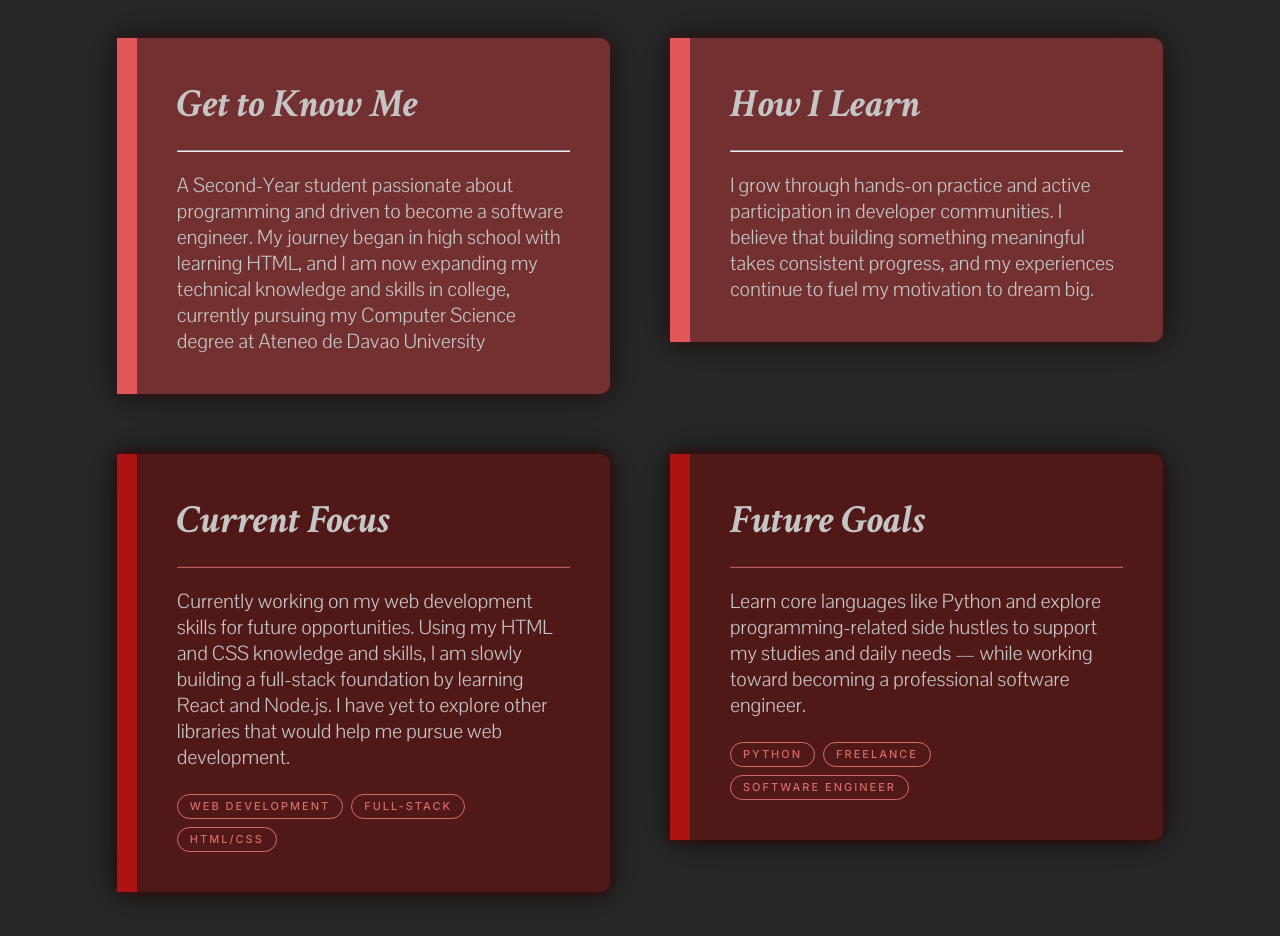
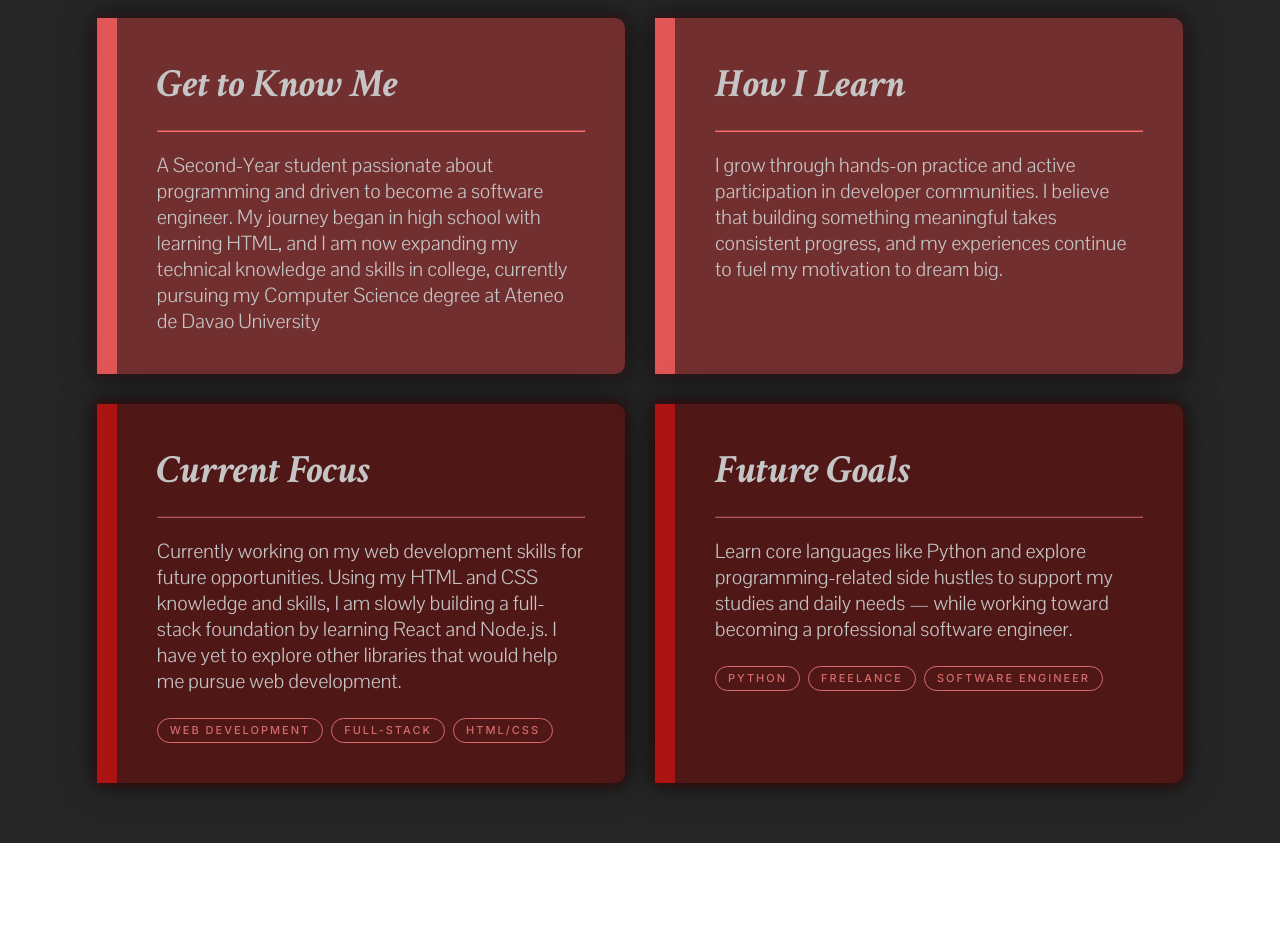
Before and after one commit to itspongs/JosephJamesPungyan-Portfolio, a React (Vite) app in the folder MyPortfolio/: page / in a window 1280 px wide. Shown: the part 1000-1936 px from the top of the page. After the commit the page ends 1843 px from the top, so only its background shows below. Built offline with nearby package versions, Linux system fonts and the light colour scheme.

Commit message:
Updated AboutPage

```diff
--- a/MyPortfolio/src/pages/AboutPage.css
+++ b/MyPortfolio/src/pages/AboutPage.css
@@ -1,7 +1,52 @@
+@import url('https://fonts.googleapis.com/css2?family=Inter:wght@100;200;300;400;500;600;700;800;900&display=swap');
+
+@keyframes floatIn {
+    0%   { opacity: 0; transform: translateY(20px); }
+    100% { opacity: 1; transform: translateY(0);    }
+}
+
 .about-page {
-    background-color:   rgba(0, 0, 0, 0.85);
+    background-color: rgba(0, 0, 0, 0.85);
     padding: 40px 6%;
     font-family: 'Inter', sans-serif;
+}
+
+.about-content {
+    opacity: 1;
+}
+
+/* Hidden by default */
+.about-content .about-header-wrapper,
+.about-content .about-main-line,
+.about-content .box-anim {
+    opacity: 0;
+    transform: translateY(40px);
+}
+
+/* Stagger animation on scroll */
+.about-content.visible .about-header-wrapper { animation: floatIn 0.7s ease 0s   forwards; }
+.about-content.visible .about-main-line      { animation: floatIn 0.7s ease 0.2s forwards; }
+.about-content.visible .box-anim-1           { animation: floatIn 0.7s ease 0.4s forwards; }
+.about-content.visible .box-anim-2           { animation: floatIn 0.7s ease 0.6s forwards; }
+.about-content.visible .box-anim-3           { animation: floatIn 0.7s ease 0.8s forwards; }
+.about-content.visible .box-anim-4           { animation: floatIn 0.7s ease 1.0s forwards; }
+
+/* Hover on inner box - works independently from animation */
+.box-anim {
+    flex: 1;
+    display: flex;
+    min-width: 0;
+}
+
+.box-hover {
+    width: 100%;
+    transition: transform 0.3s ease, box-shadow 0.3s ease;
+    cursor: pointer;
+}
+
+.box-hover:hover {
+    transform: scale(1.05);
+    box-shadow: 0 20px 50px rgba(0, 0, 0, 0.7);
 }
 
 .about-header-wrapper {
@@ -17,6 +62,7 @@
     flex-direction: column;
     flex-shrink: 0;
 }
+
 .about-me-sub-header {
     color: rgb(225, 86, 86);
     font-family: 'Inter', sans-serif;
@@ -26,7 +72,7 @@
     margin-bottom: 0px;
 }
 
-.about-me-title{
+.about-me-title {
     color: rgb(255, 255, 255);
     font-family: 'Crimson Text', serif;
     font-weight: 600;
@@ -39,7 +85,7 @@
     font-size: 28px;
     flex: 1;
     text-align: right;
-    font-family: 'Pontano sans', sans-serif;
+    font-family: 'Pontano Sans', sans-serif;
     font-weight: 300;
 }
 
@@ -50,34 +96,14 @@
     margin: 0px 0px 20px;
 }
 
-.get-to-know-me-container {
-    background-color: rgba(134, 51, 51, 0.8);
-    border-radius: 0px 10px 10px 0px;
-    border: solid 20px;
-    border-top: none;
-    border-right: none;
-    border-bottom: none;
-    border-color: rgb(225, 86, 86);
-    padding: 40px;
-    max-width: 600px;
-    flex: 1;
-    margin: 20px;
-    box-shadow: 0 0 10px rgba(75, 26, 26, 0.8), 0 0 20px rgba(0, 0, 0, 0.5), 0 0 40px rgba(6, 6, 6, 0.4);
-}
-
-
+.get-to-know-me-container,
 .how-i-learn-container {
     background-color: rgba(134, 51, 51, 0.8);
     border-radius: 0px 10px 10px 0px;
-    border: solid 20px;
-    border-top: none;
-    border-right: none;
-    border-bottom: none;
-    border-color: rgb(225, 86, 86);
+    border-left: solid 20px rgb(225, 86, 86);
     padding: 40px;
-    max-width: 600px;
-    flex: 1;
-    margin: 20px;
+    width: 100%;
+    margin: 0;
     box-shadow: 0 0 10px rgba(75, 26, 26, 0.8), 0 0 20px rgba(0, 0, 0, 0.5), 0 0 40px rgba(6, 6, 6, 0.4);
 }
 
@@ -89,67 +115,55 @@
     margin-top: 20px;
 }
 
-.current-focus-container {
-    background-color: rgb(92, 21, 21, 0.8);
+.about-top-line {
+    margin: 20px 0px;
+    border-color: rgb(255, 109, 109);
+}
+
+.current-focus-container,
+.future-goals-container {
+    background-color: rgba(92, 21, 21, 0.8);
     color: rgb(198, 197, 197);
     border-radius: 0px 10px 10px 0px;
-    border: solid 20px;
-    border-top: none;
-    border-right: none;
-    border-bottom: none;
-    border-color: rgb(172, 20, 20);
+    border-left: solid 20px rgb(172, 20, 20);
     font-size: 20px;
     font-family: 'Pontano Sans', sans-serif;
     font-weight: 300;
     padding: 40px;
-    max-width: 600px;
-    flex: 1;
-    margin: 20px;
+    width: 100%;
+    margin: 0;
     box-shadow: 0 0 10px rgba(86, 3, 3, 0.8), 0 0 20px rgba(0, 0, 0, 0.5), 0 0 40px rgba(6, 6, 6, 0.4);
 }
 
- .future-goals-container {
-    background-color: rgb(92, 21, 21, 0.8);
+.about-bottom-description {
     color: rgb(198, 197, 197);
-    border-radius: 0px 10px 10px 0px;
-    border: solid 20px;
-    border-top: none;
-    border-right: none;
-    border-bottom: none;
-    border-color: rgb(172, 20, 20);
     font-size: 20px;
     font-family: 'Pontano Sans', sans-serif;
     font-weight: 300;
-    padding: 40px;
-    max-width: 600px;
-    flex: 1;
-    margin: 20px;
-    box-shadow: 0 0 10px rgba(86, 3, 3, 0.8), 0 0 20px rgba(0, 0, 0, 0.5), 0 0 40px rgba(6, 6, 6, 0.4);
- }
-
+    margin-top: 20px;
+}
 
 .about-bottom-line {
     margin: 20px 0px;
-    border-color:rgb(186, 85, 85);
+    border-color: rgb(186, 85, 85);
 }
 
-.top-sections-wrapper {
+.top-sections-wrapper,
+.bottom-sections-wrapper {
     display: flex;
-    gap: 20px;
+    align-items: stretch;
+    gap: 30px;
     justify-content: center;
     padding: 0 20px;
     margin: 20px 0;
 }
 
-.bottom-sections-wrapper {
-    display: flex;
-    gap: 20px;
-    justify-content: center;
-    padding: 0 20px;
-    margin: 20px 0;
+.top-sections-wrapper {
+    margin-bottom: 30px;
 }
 
-.current-focus-tags, .future-goals-tags {
+.current-focus-tags,
+.future-goals-tags {
     color: rgb(213, 107, 107);
     font-size: 11px;
     font-family: 'Inter', sans-serif;
@@ -161,21 +175,6 @@
     display: inline-block;
     margin: 8px 8px 0 0;
     text-align: center;
-}
-
-.get-to-know-me-container,
-.how-i-learn-container,
-.current-focus-container,
-.future-goals-container {
-    transition: transform 0.3s ease, box-shadow 0.3s ease;
-}
-
-.get-to-know-me-container:hover,
-.how-i-learn-container:hover,
-.current-focus-container:hover,
-.future-goals-container:hover {
-    transform: scale(1.03);
-    box-shadow: 0 16px 40px rgba(0, 0, 0, 0.6);
 }
 
 /* ── Tablet (max 860px) ── */
@@ -205,7 +204,6 @@
         font-size: clamp(26px, 5vw, 40px);
     }
 
-    /* Stack boxes one per line */
     .top-sections-wrapper,
     .bottom-sections-wrapper {
         flex-direction: column;
@@ -261,7 +259,6 @@
     .current-focus-container,
     .future-goals-container {
         padding: 24px;
-        border-width: 12px;
         font-size: 16px;
     }
 
@@ -270,7 +267,8 @@
         font-size: clamp(15px, 3vw, 18px);
     }
 
-    .current-focus-tags, .future-goals-tags {
+    .current-focus-tags,
+    .future-goals-tags {
         font-size: 11px;
         padding: 3px 10px;
     }
```
